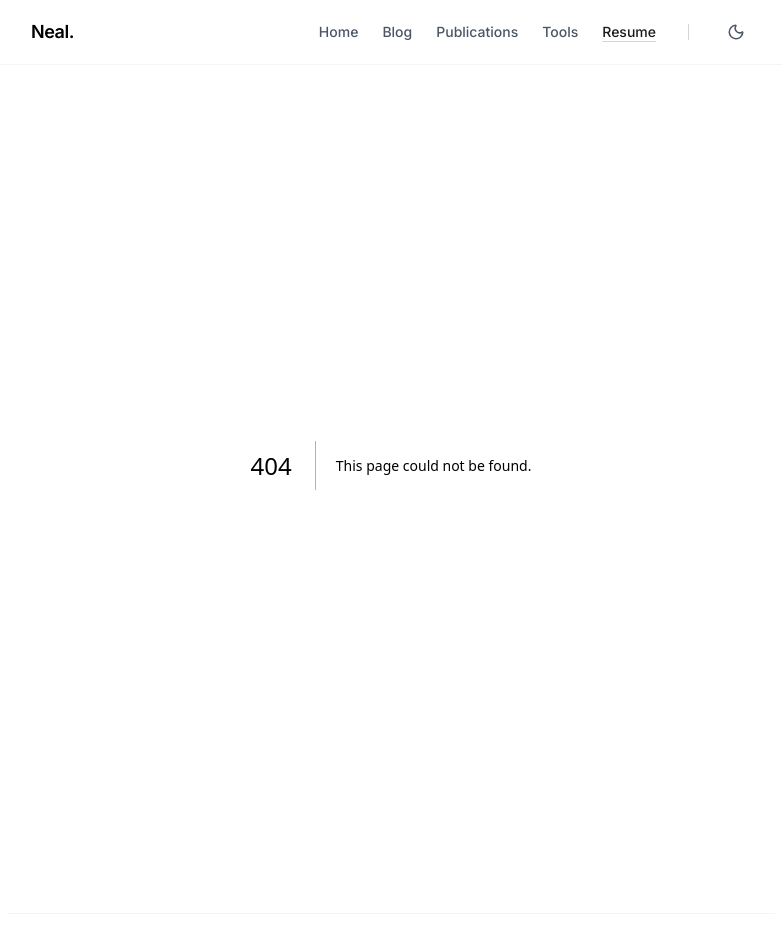
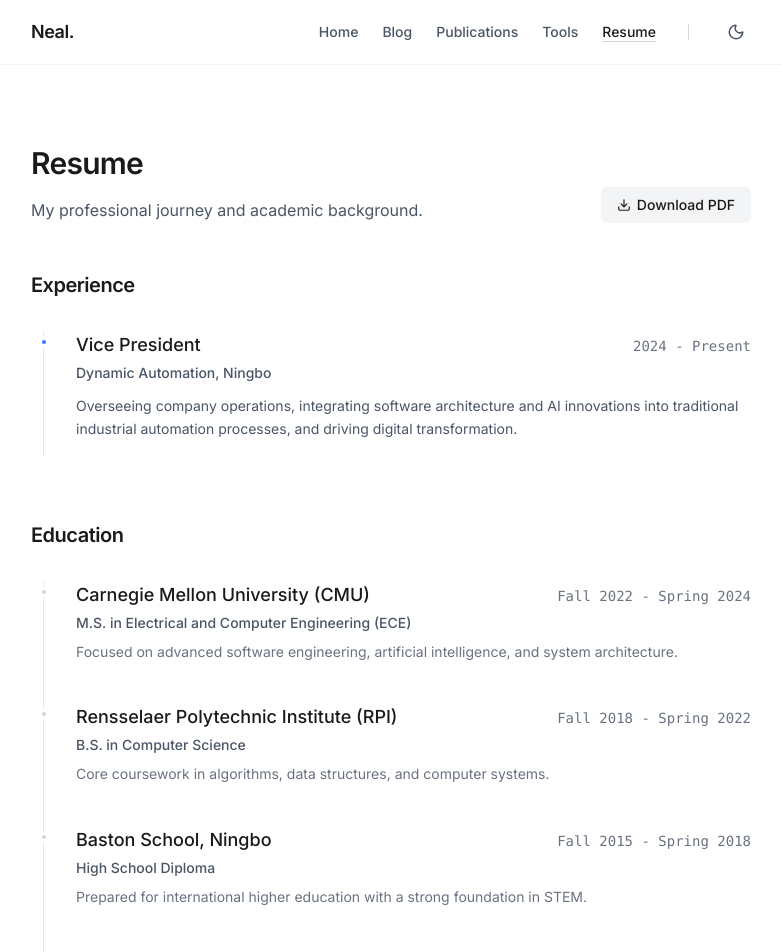
Before and after one commit to CardinalNeal/nealsweb, a Next.js app: page /resume in a window 1280 px wide. Before the commit this address had no page. Shown: the top 952 px of the page, without its empty margins (249-1031 px from the left). Built offline with nearby package versions, Linux system fonts and the light colour scheme.

Commit message:
add simple resume template to web

```diff
--- /dev/null
+++ b/src/app/resume/page.tsx
@@ -0,0 +1,118 @@
+import { Download, ExternalLink } from "lucide-react";
+
+// --- 履历数据 ---
+const WORK_EXPERIENCE = [
+  {
+    id: "work-1",
+    role: "Vice President",
+    company: "Dynamic Automation, Ningbo",
+    duration: "2024 - Present",
+    desc: "Overseeing company operations, integrating software architecture and AI innovations into traditional industrial automation processes, and driving digital transformation.",
+  },
+  // 如果你之前有实习经历，我们后续可以加在这里
+];
+
+const EDUCATION = [
+  {
+    id: "edu-1",
+    degree: "M.S. in Electrical and Computer Engineering (ECE)",
+    school: "Carnegie Mellon University (CMU)",
+    duration: "Fall 2022 - Spring 2024",
+    desc: "Focused on advanced software engineering, artificial intelligence, and system architecture.",
+  },
+  {
+    id: "edu-2",
+    degree: "B.S. in Computer Science",
+    school: "Rensselaer Polytechnic Institute (RPI)",
+    duration: "Fall 2018 - Spring 2022",
+    desc: "Core coursework in algorithms, data structures, and computer systems.",
+  },
+  {
+    id: "edu-3",
+    degree: "High School Diploma",
+    school: "Baston School, Ningbo",
+    duration: "Fall 2015 - Spring 2018",
+    desc: "Prepared for international higher education with a strong foundation in STEM.",
+  },
+  {
+    id: "edu-4",
+    degree: "Middle School",
+    school: "Xingning Middle School",
+    duration: "Fall 2012 - Spring 2015",
+    desc: "Early education in Ningbo.",
+  },
+];
+
+export default function ResumePage() {
+  return (
+    <div className="max-w-3xl mx-auto px-6 py-12 md:py-20 space-y-16 animate-in slide-in-from-bottom-4 duration-500 fade-in">
+
+      {/* 头部标题与下载按钮 */}
+      <header className="flex flex-col md:flex-row md:justify-between md:items-end gap-4 mb-12">
+        <div>
+          <h1 className="text-3xl font-semibold tracking-tight mb-4">Resume</h1>
+          <p className="text-gray-600 dark:text-gray-400 leading-relaxed">
+            My professional journey and academic background.
+          </p>
+        </div>
+
+        {/* 下载 PDF 按钮 (目前是占位符，如果以后你有 PDF 简历，把 href 换成你的 pdf 链接即可) */}
+        <a
+          href="#"
+          className="inline-flex text-sm items-center gap-1.5 px-4 py-2 rounded-md bg-gray-100 hover:bg-gray-200 dark:bg-gray-800 dark:hover:bg-gray-700 text-[#1a1a1a] dark:text-[#e5e5e5] transition-colors w-fit font-medium"
+        >
+          <Download size={14} /> Download PDF
+        </a>
+      </header>
+
+      {/* 工作经验模块 */}
+      <section>
+        <h2 className="text-xl font-semibold tracking-tight mb-8 flex items-center gap-2">
+          Experience
+        </h2>
+        <div className="relative border-l border-gray-200 dark:border-gray-800 ml-3 space-y-10 pb-4">
+          {WORK_EXPERIENCE.map(item => (
+            <div key={item.id} className="relative pl-8">
+              {/* 时间线圆点 */}
+              <span className="absolute left-[-5px] top-1.5 w-2.5 h-2.5 rounded-full bg-blue-500 dark:bg-blue-400 border-[3px] border-white dark:border-[#1d1e20]"></span>
+
+              <div className="flex flex-col md:flex-row md:items-baseline justify-between mb-1">
+                <h3 className="text-lg font-medium text-[#1a1a1a] dark:text-[#e5e5e5]">{item.role}</h3>
+                <span className="text-sm text-gray-500 font-mono mt-1 md:mt-0">{item.duration}</span>
+              </div>
+              <h4 className="text-gray-600 dark:text-gray-400 text-sm mb-3 font-medium">{item.company}</h4>
+              <p className="text-gray-600 dark:text-gray-400 text-sm leading-relaxed max-w-2xl">
+                {item.desc}
+              </p>
+            </div>
+          ))}
+        </div>
+      </section>
+
+      {/* 教育经历模块 */}
+      <section>
+        <h2 className="text-xl font-semibold tracking-tight mb-8 mt-12 flex items-center gap-2">
+          Education
+        </h2>
+        <div className="relative border-l border-gray-200 dark:border-gray-800 ml-3 space-y-10 pb-4">
+          {EDUCATION.map((item, index) => (
+            <div key={item.id} className="relative pl-8">
+              {/* 教育经历用灰色的圆点 */}
+              <span className="absolute left-[-5px] top-1.5 w-2.5 h-2.5 rounded-full bg-gray-300 dark:bg-gray-600 border-[3px] border-white dark:border-[#1d1e20]"></span>
+
+              <div className="flex flex-col md:flex-row md:items-baseline justify-between mb-1">
+                <h3 className="text-lg font-medium text-[#1a1a1a] dark:text-[#e5e5e5]">{item.school}</h3>
+                <span className="text-sm text-gray-500 font-mono mt-1 md:mt-0">{item.duration}</span>
+              </div>
+              <h4 className="text-gray-600 dark:text-gray-400 text-sm mb-2 font-medium">{item.degree}</h4>
+              <p className="text-gray-500 dark:text-gray-500 text-sm leading-relaxed max-w-2xl">
+                {item.desc}
+              </p>
+            </div>
+          ))}
+        </div>
+      </section>
+
+    </div>
+  );
+}
```
